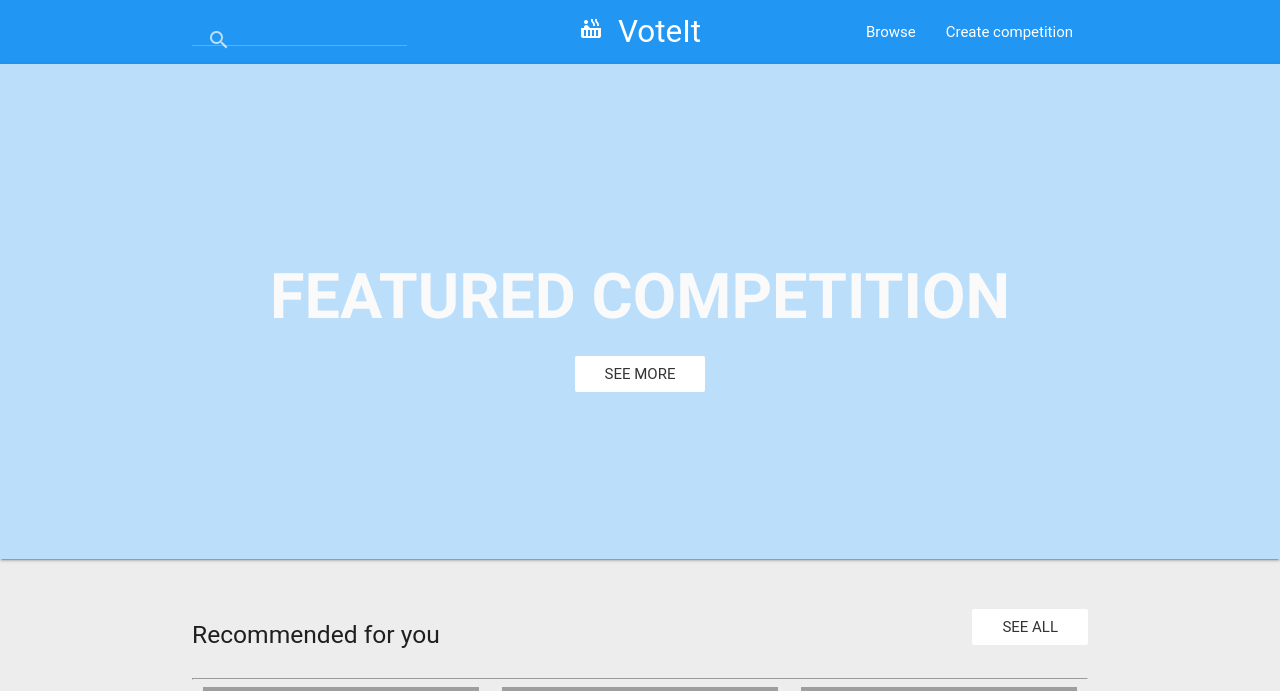
After one commit to pdglenn/charityvote, a Flask app: page / in a window 1280 px wide. The commit adds this page. Shown: the top 691 px of the page. Run offline with Flask 2, Linux system fonts and the light colour scheme; some libraries are stand-ins or nearby versions; some web fonts are replaced; grey boxes are pictures that could not be loaded.

Commit message:
base and index templates

```diff
--- /dev/null
+++ b/static/main.js
@@ -0,0 +1,3 @@
+$(document).ready(function(){
+  $('.materialboxed').materialbox();
+});
--- /dev/null
+++ b/static/style.css
@@ -0,0 +1,28 @@
+body, html
+{
+    background-color: #EDEDED !important;
+}
+
+.intro
+{
+    text-align: center;
+    padding-top: 13%;
+    padding-bottom: 13%;
+    margin-bottom: 50px;
+}
+
+.intro h1
+{
+    font-weight: 900;
+    text-transform: uppercase;
+}
+
+.intro h5
+{
+    text-transform: uppercase;
+    background-color: #f5f5f5;
+    padding: 10px;
+    color: #333333;
+    display: inline-block;
+    font-size: 1.2rem;
+}
--- /dev/null
+++ b/templates/base.html
@@ -0,0 +1,81 @@
+<html>
+
+<head>
+    {% if title %}
+    <title>{{ title }} - VoteIt</title>
+    {% else %}
+    <title>VoteIt</title>
+    {% endif %}
+    <link href="https://fonts.googleapis.com/icon?family=Material+Icons" rel="stylesheet">
+    <link rel="stylesheet" type="text/css" href="{{ url_for('static',filename='style.css') }}">
+    <script src="https://ajax.googleapis.com/ajax/libs/jquery/1.7.0/jquery.min.js"></script>
+    <!-- Compiled and minified CSS -->
+    <link rel="stylesheet" href="https://cdnjs.cloudflare.com/ajax/libs/materialize/0.97.7/css/materialize.min.css">
+    <!-- Compiled and minified JavaScript -->
+    <script src="https://cdnjs.cloudflare.com/ajax/libs/materialize/0.97.7/js/materialize.min.js"></script>
+    <!-- <link rel="stylesheet" href="_css/style.css"> -->
+</head>
+
+<body>
+    <header> {% block header %}
+        <nav class="blue">
+            <div class="navbar-wrapper container">
+                <ul id="nav-mobile" class="left hide-on-med-and-down">
+                    <li>
+                        <div class="input-field">
+                            <input id="search" type="search" required>
+                            <label for="search"><i class="material-icons">search</i></label>
+                        </div>
+                    </li>
+                </ul>
+                <a href="/display_trips" class="brand-logo center"><i class="material-icons">hot_tub</i>VoteIt</a>
+
+
+                <ul id="nav-mobile" class="right hide-on-med-and-down">
+
+
+
+
+                    <li><a href="#">Browse</a></li>
+                    <li><a href="#">Create competition</a></li>
+                    <!-- <input class=" action-button btn-flat white" id="logout-button" type="submit" value="Logout"> -->
+                    <!-- </form></li> -->
+                </ul>
+            </div>
+        </nav>
+
+        {% endblock %}
+    </header>
+    <div id="content">
+        {% block content %} {% endblock %}
+    </div>
+    <footer class="page-footer blue">
+          <div class="container">
+            <div class="row">
+              <div class="col l6 s12">
+                <h5 class="white-text">About Us</h5>
+                <p class="grey-text text-lighten-4">We think this is awesome and we hope you do too.</p>
+                <a class="grey-text text-lighten-3" href="#!">Contact us</a>
+              </div>
+              <div class="col l2 offset-l4 s12">
+                <h5 class="white-text">Help</h5>
+                <ul>
+                  <li><a class="grey-text text-lighten-3" href="#!">FAQ</a></li>
+                  <li><a class="grey-text text-lighten-3" href="#!">Terms of Use</a></li>
+                  <li><a class="grey-text text-lighten-3" href="#!">Privacy Policy</a></li>
+                </ul>
+              </div>
+            </div>
+          </div>
+          <div class="footer-copyright">
+            <div class="container">
+            © 2016 PGP
+            <a class="grey-text text-lighten-4 right" href="#!">Social Media Links</a>
+            </div>
+          </div>
+        </footer>
+    <script type="text/javascript" src="{{url_for('static', filename='main.js')}}">
+    </script>
+</body>
+
+</html>
--- a/templates/index.html
+++ b/templates/index.html
@@ -1,4 +1,22 @@
 {% extends "base.html" %}
 {% block content %}
+<div class="intro blue lighten-4 z-depth-1">
+  <h1 class="grey-text text-lighten-5">Featured Competition</h1>
+  <input class=" action-button btn-flat white" id="logout-button" type="submit" value="See more">
+</div>
 
+<div class="container recommended">
+  <div class="row">
+    <div class="col s6 left-align"><h5>Recommended for you</h5></div>
+    <div class="col s6 right-align"><input class=" action-button btn-flat white" id="logout-button" type="submit" value="See all"></div>
+  </div>
+  <hr>
+<div class="row">
+    <div class="col s12 m12 l12 recommended-holder">
+      <img class="materialboxed col s4" src="https://octodex.github.com/images/megacat.jpg">
+      <img class="materialboxed col s4" src="https://octodex.github.com/images/megacat.jpg">
+      <img class="materialboxed col s4" src="https://octodex.github.com/images/megacat.jpg">
+    </div>
+  </div>
+  </div>
 {% endblock %}
```
Also changed, not shown: templates/assets/style.css (added, +72 -0 lines).
